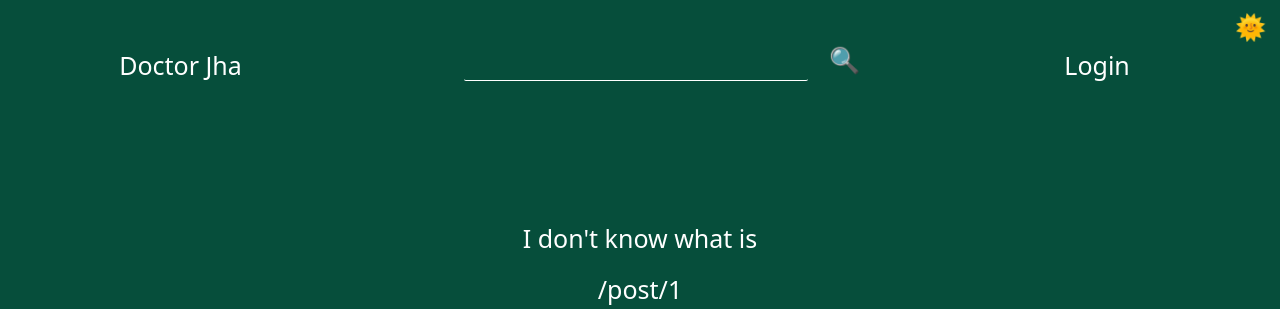
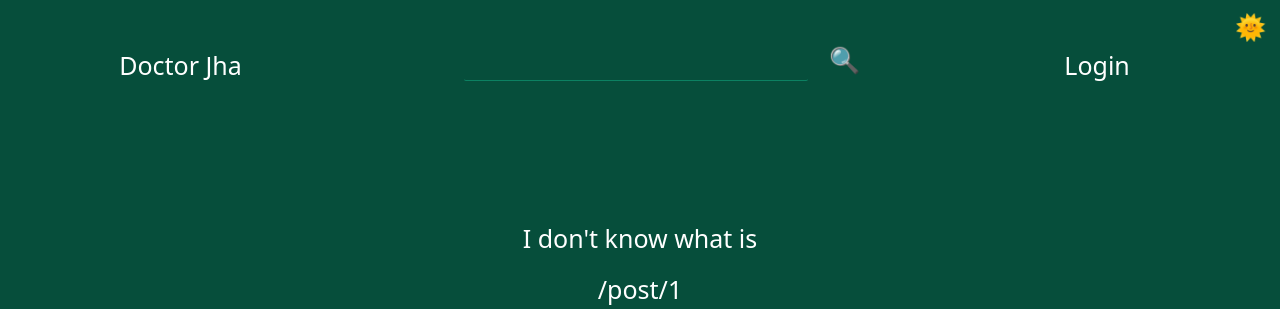
Before and after one commit to DogukanUrker/doctor-jha, a Flask app: page /post/1 in a window 1280 px wide, with the restyled element focused. Shown: the top 309 px of the page. Run offline with Flask 3, Linux system fonts and the light colour scheme; data that the repository does not hold is empty; some libraries are stand-ins or nearby versions.

Commit message:
Update general.css

```diff
--- a/static/css/general.css
+++ b/static/css/general.css
@@ -74,7 +74,7 @@ button {
 
 .input:focus {
   outline: none;
-  border-color: var(--primaryColor);
+  border-color: #0c8162;
 }
 
 .btn {
```
